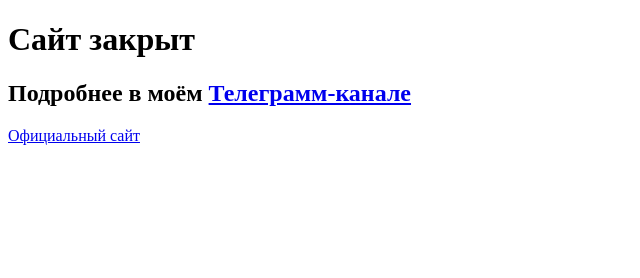
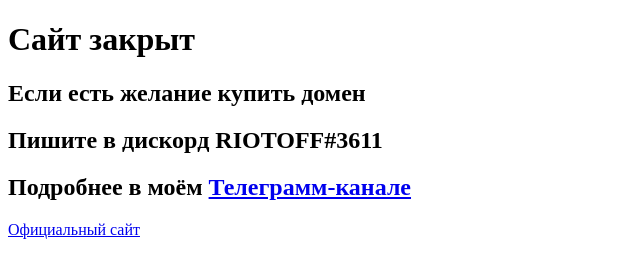
Before and after one commit to RiotOff/pe0pleplayground.tk, a plain HTML site: page index.html in a window 1280 px wide. Shown: the whole page, without its empty margins (0-640 px from the left). Drawn offline with Linux system fonts and the light colour scheme.

Commit message:
Update index.html

```diff
--- a/index.html
+++ b/index.html
@@ -1,5 +1,7 @@
 <!DOCTYPE html>
 <title>Лавочку прикрыли...</title>
 <h1>Сайт закрыт</h1>
+<h2>Если есть желание купить домен</h2>
+<h2>Пишите в дискорд RIOTOFF#3611</h2>
 <h2>Подробнее в моём <a href="https://t.me/riotoffchannel">Телеграмм-канале</a></h2>
 <a href="https://peopleplayground.tk">Официальный сайт</a>
```
